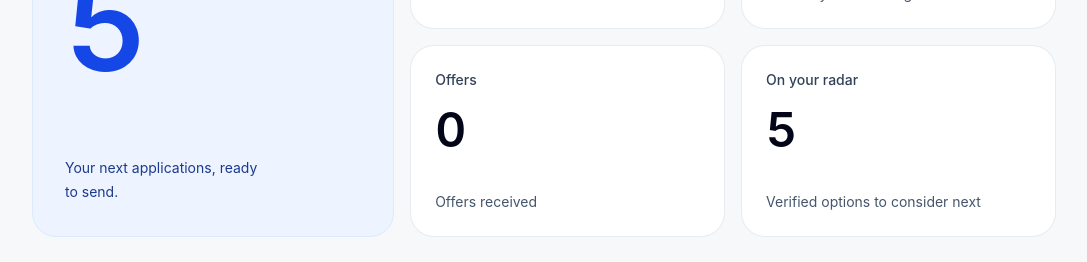
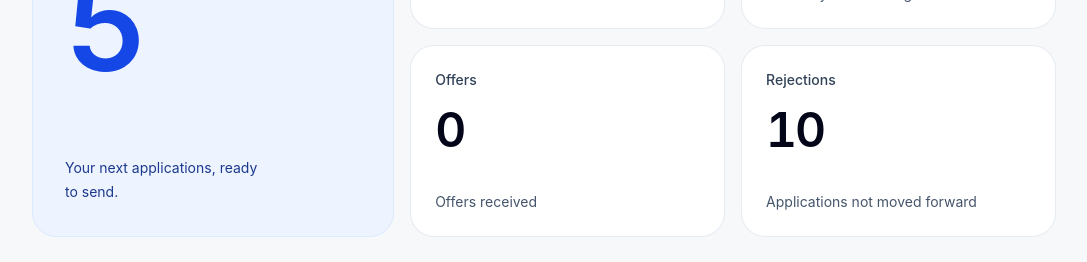
Before and after one commit to micksems/ai-portfolio, a Next.js app: page /job-search in a window 1280 px wide. Shown: the part 415-677 px from the top of the page, without its empty margins (96-1183 px from the left). Built offline with nearby package versions, Linux system fonts and the light colour scheme.

Commit message:
Track rejections on job search dashboard

```diff
--- a/src/app/job-search/DashboardClient.js
+++ b/src/app/job-search/DashboardClient.js
@@ -18,9 +18,9 @@ export default function DashboardClient({ jobSearchData }) {
       description: "Offers received",
     },
     {
-      label: "On your radar",
-      value: jobs.filter((job) => ["Found", "Ready to Submit"].includes(job.status)).length,
-      description: "Verified options to consider next",
+      label: "Rejections",
+      value: jobs.filter((job) => job.status === "Rejected").length,
+      description: "Applications not moved forward",
     },
   ];
 
```
